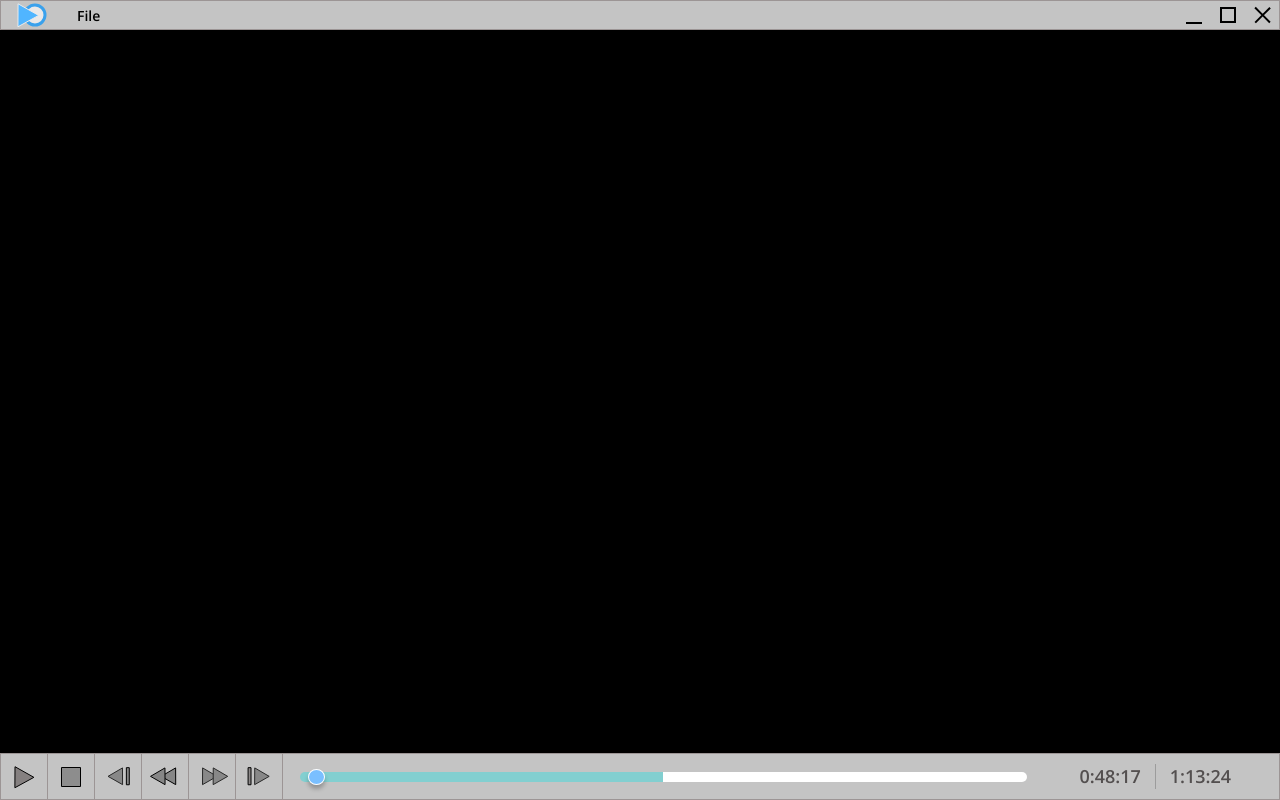
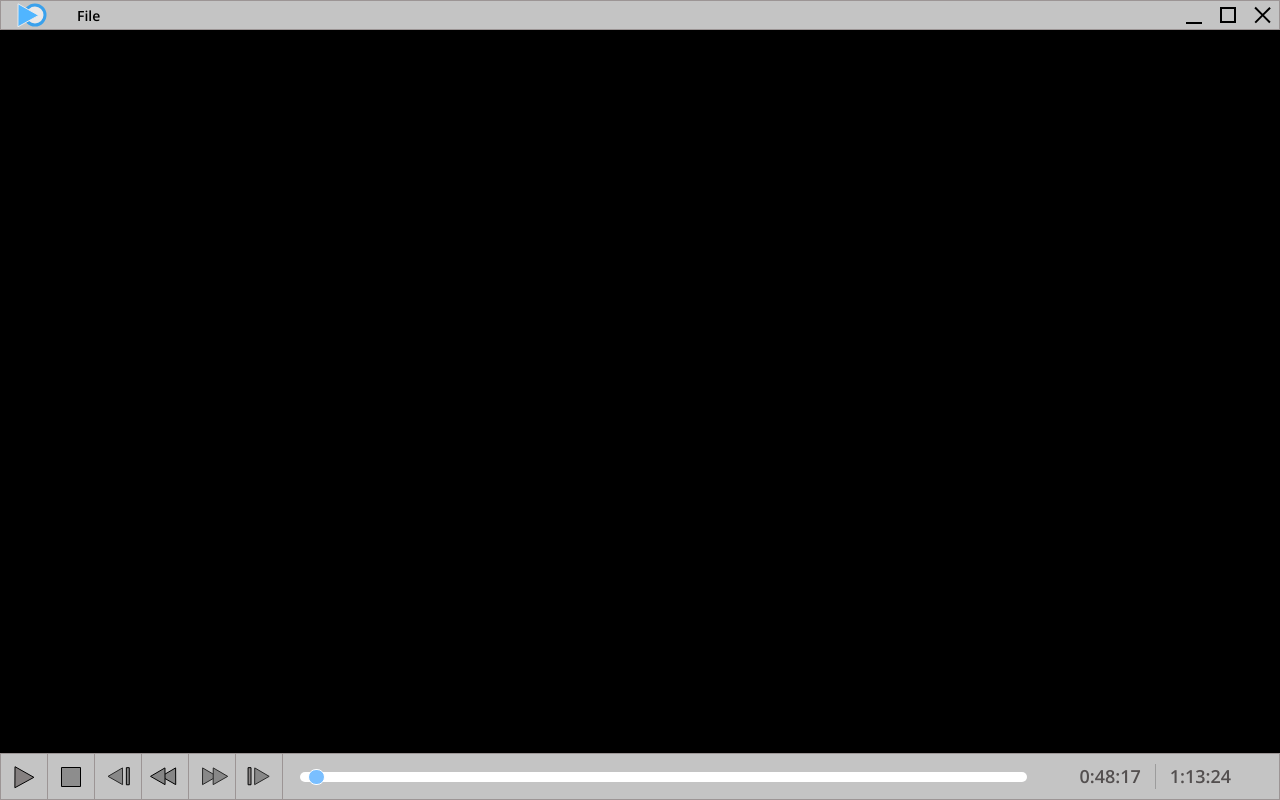
Before and after one commit to NikolosHGW/video-player, a React (Create React App) app: page / in a window 1280 px wide. Built offline with nearby package versions, Linux system fonts and the light colour scheme.

Commit message:
fix: добавить минимальную ширину окна и убрать комментарии из стилей ProgressBar

```diff
--- a/public/electron.js
+++ b/public/electron.js
@@ -6,8 +6,8 @@ const isDev = require('electron-is-dev');
 function createWindow () {
   // Create the browser window.
   const mainWindow = new BrowserWindow({
-    width: 800,
-    height: 600,
+    minWidth: 1228,
+    height: 802,
     frame: false,
     webPreferences: {
       nodeIntegration: true,
--- a/src/components/ProgressBar/ProgressBar.css
+++ b/src/components/ProgressBar/ProgressBar.css
@@ -1,19 +1,14 @@
 .ProgressBar {
   width: 100%;
   align-self: center;
-}
-
-/* .test {
   height: 10px;
   -webkit-appearance: none;
   background: #FFFFFF;
   outline: none;
   border-radius: 15px;
-  overflow: hidden;
-  box-shadow: inset 0 0 5px rgba(0, 0, 0, 1);
 }
 
-.test::-webkit-slider-thumb {
+.ProgressBar::-webkit-slider-thumb {
   -webkit-appearance: none;
   width: 17px;
   height: 16px;
@@ -21,52 +16,5 @@
   background: #7ABFFF;
   cursor: pointer;
   box-sizing: border-box;
-  box-shadow: -407px 0px 0px 400px #7ABFFF;
   border: 1px solid #FFFFFF;
-} */
-
-/* .test::-webkit-slider-runnable-track {
-  background-color: red;
-  border-radius: 15px;
-} */
-
-
-
-input[type=range] {
-  -webkit-appearance: none;
-  width: 100%;
-  background: transparent;
 }
-
-input[type=range]::-webkit-slider-thumb {
-  -webkit-appearance: none;
-}
-
-input[type=range]:focus {
-  outline: none;
-}
-
-input[type=range]::-webkit-slider-thumb {
-  -webkit-appearance: none;
-  border: 1px solid #FFFFFF;
-  height: 16px;
-  width: 17px;
-  border-radius: 50%;
-  background: #7ABFFF;
-  cursor: pointer;
-  margin-top: -3px;
-  box-sizing: border-box;
-  box-shadow: 0px 4px 4px rgba(0, 0, 0, 0.25);
-}
-
-input[type=range]::-webkit-slider-runnable-track {
-  width: 100%;
-  height: 10px;
-  cursor: pointer;
-  background: linear-gradient(to right, #82CFD0 0%, #82CFD0 50%, #fff 50%, #fff 100%);
-  border-radius: 15px;
-}
-
-/* input[type=range]:focus::-webkit-slider-runnable-track {
-  background: #7ABFFF;
-} */
--- a/src/components/ProgressBar/ProgressBar.tsx
+++ b/src/components/ProgressBar/ProgressBar.tsx
@@ -2,6 +2,6 @@ import './ProgressBar.css';
 
 export default function ProgressBar() {
   return (
-    <input id='myinput' className='ProgressBar test BotBar__ProgressBar' type='range' min='0' max='4404' />
+    <input className='ProgressBar BotBar__ProgressBar' type='range' min='0' max='4404' />
   );
 }
```
